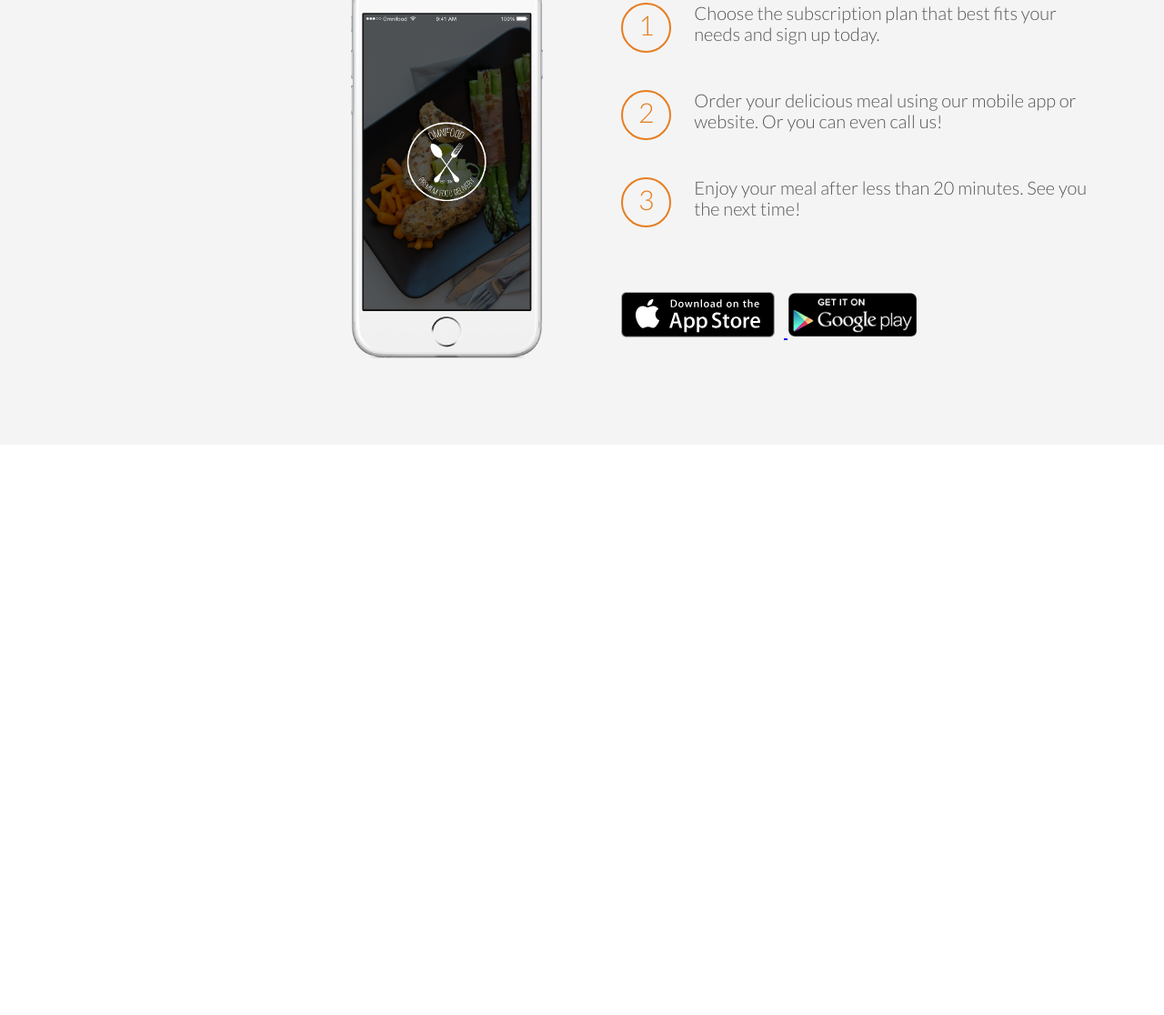
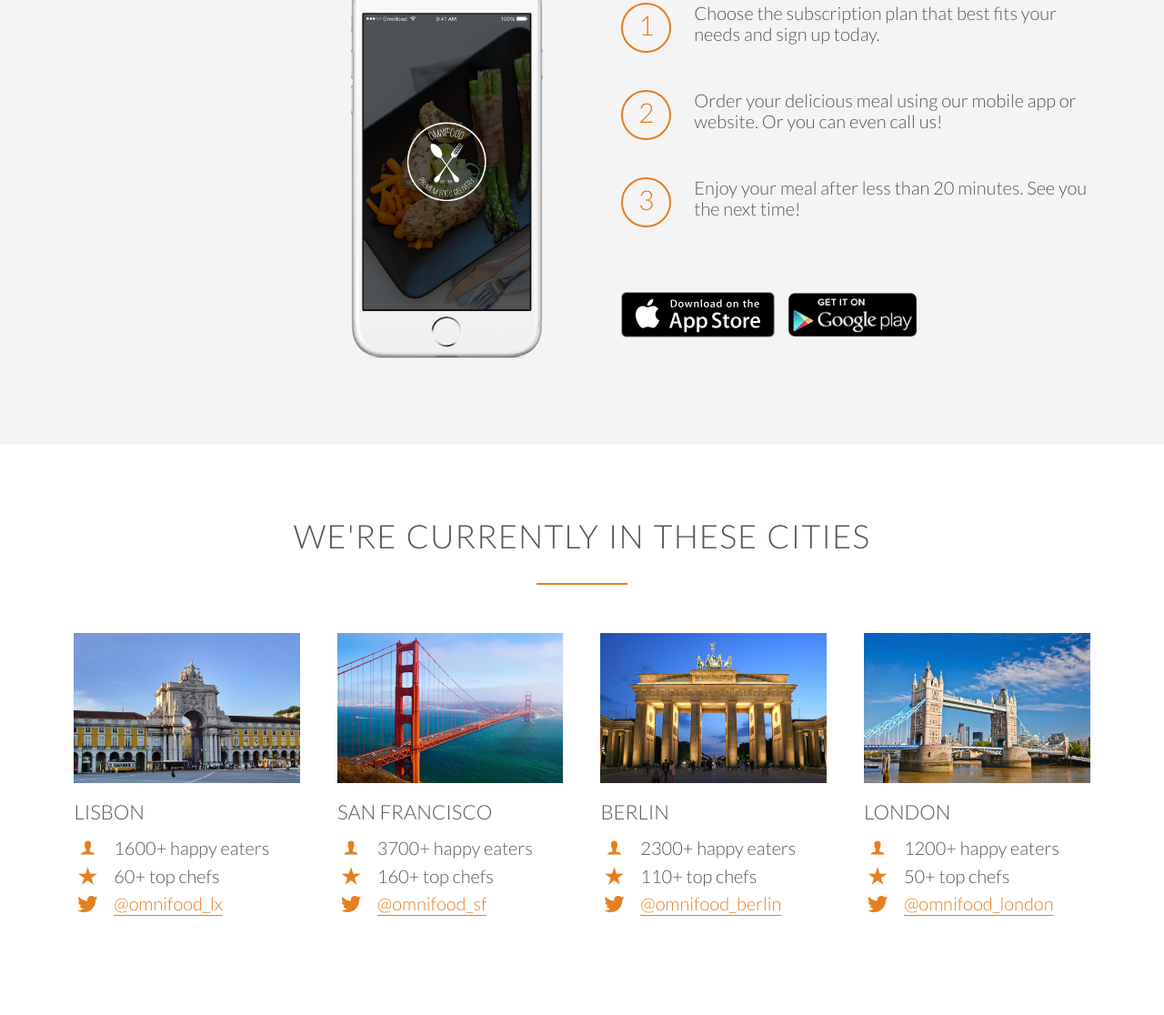
Before and after one commit to stanleydukor/omnifood, a plain HTML site: page index.html in a window 1280 px wide. Shown: the part 2249-3365 px from the top of the page at 91% size. Before the commit the page ends 2738 px from the top, so only its background shows below. Drawn offline with Linux system fonts and the light colour scheme; files whose address does not match are found by name.

Commit message:
add cities section

```diff
--- a/index.html
+++ b/index.html
@@ -151,6 +151,78 @@
                 </div>
             </div>
         </section>
+
+        <section class="section-cities">
+            <div class="row">
+                <h2>We're currently in these cities</h2>
+            </div>
+            <div class="row">
+                <div class="col span-1-of-4 box">
+                    <img src="resources/img/lisbon-3.jpg" alt="Lisbon">
+                    <h3>Lisbon</h3>
+                    <div class="city-feature">
+                        <i class="ion-ios-person icon-small"></i>
+                        1600+ happy eaters
+                    </div>
+                    <div class="city-feature">
+                        <i class="ion-ios-star icon-small"></i>
+                        60+ top chefs
+                    </div>
+                    <div class="city-feature">
+                        <i class="ion-social-twitter icon-small"></i>
+                        <a href="#">@omnifood_lx</a>
+                    </div>
+                </div>
+                <div class="col span-1-of-4 box">
+                    <img src="resources/img/san-francisco.jpg" alt="San Francisco">
+                    <h3>San Francisco</h3>
+                    <div class="city-feature">
+                        <i class="ion-ios-person icon-small"></i>
+                        3700+ happy eaters
+                    </div>
+                    <div class="city-feature">
+                        <i class="ion-ios-star icon-small"></i>
+                        160+ top chefs
+                    </div>
+                    <div class="city-feature">
+                        <i class="ion-social-twitter icon-small"></i>
+                        <a href="#">@omnifood_sf</a>
+                    </div>
+                </div>
+                <div class="col span-1-of-4 box">
+                    <img src="resources/img/berlin.jpg" alt="Berlin">
+                    <h3>Berlin</h3>
+                    <div class="city-feature">
+                        <i class="ion-ios-person icon-small"></i>
+                        2300+ happy eaters
+                    </div>
+                    <div class="city-feature">
+                        <i class="ion-ios-star icon-small"></i>
+                        110+ top chefs
+                    </div>
+                    <div class="city-feature">
+                        <i class="ion-social-twitter icon-small"></i>
+                        <a href="#">@omnifood_berlin</a>
+                    </div>
+                </div>
+                <div class="col span-1-of-4 box">
+                    <img src="resources/img/london.jpg" alt="London">
+                    <h3>London</h3>
+                    <div class="city-feature">
+                        <i class="ion-ios-person icon-small"></i>
+                        1200+ happy eaters
+                    </div>
+                    <div class="city-feature">
+                        <i class="ion-ios-star icon-small"></i>
+                        50+ top chefs
+                    </div>
+                    <div class="city-feature">
+                        <i class="ion-social-twitter icon-small"></i>
+                        <a href="#">@omnifood_london</a>
+                    </div>
+                </div>
+            </div>
+        </section>
     </body>
 
 </html>
--- a/resources/css/style.css
+++ b/resources/css/style.css
@@ -106,6 +106,22 @@ Orange Color: #e67e22
     display: block;
     color: #e67e22;
     margin-bottom: 10px;
+}
+
+/*------- LINKS -------*/
+a:link,
+a:visited {
+    color: #e67e22;
+    text-decoration: none;
+    padding-bottom: 1px;
+    border-bottom: 1px solid #e67e22;
+    transition: border-bottom 0.2s, color 0.2s;
+}
+
+a:hover,
+a:active {
+    color: #555;
+    border-bottom: 1px solid transparent;
 }
 
  /*------- BUTTONS -------*/
@@ -294,8 +310,40 @@ header {
     margin-right: 25px;
 }
 
+.btn-app:link,
+.btn-app:visited {
+    border: 0;
+}
+
 .btn-app img {
     height: 50px;
     width: auto;
     margin-right: 10px;
 }
+
+/*-------------------------------------------------------------------*/
+/* CITIES */
+/*-------------------------------------------------------------------*/
+
+.box img {
+    width: 100%;
+    height: auto;
+    margin-bottom: 15px;
+}
+
+.city-feature {
+    margin-bottom: 5px;
+}
+
+.icon-small {
+    display: inline-block;
+    width: 30px;
+    text-align: center;
+    color: #e67e22;
+    font-size: 120%;
+    margin-right: 10px;
+    /* secrets to align text and icons */
+    line-height: 120%;
+    vertical-align: middle;
+    margin-top: -5px; /* takes space away */
+}
```
Also changed, not shown: 1 other file.
